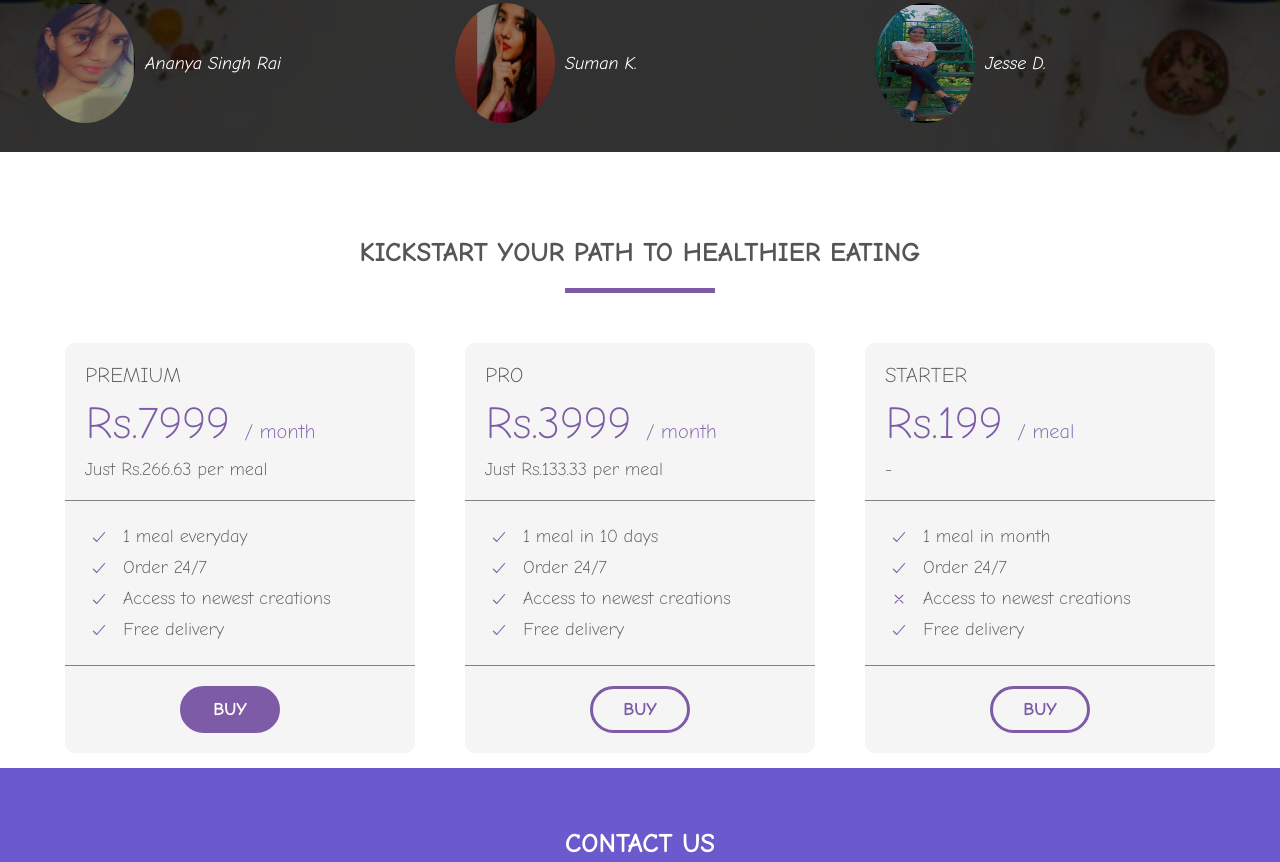
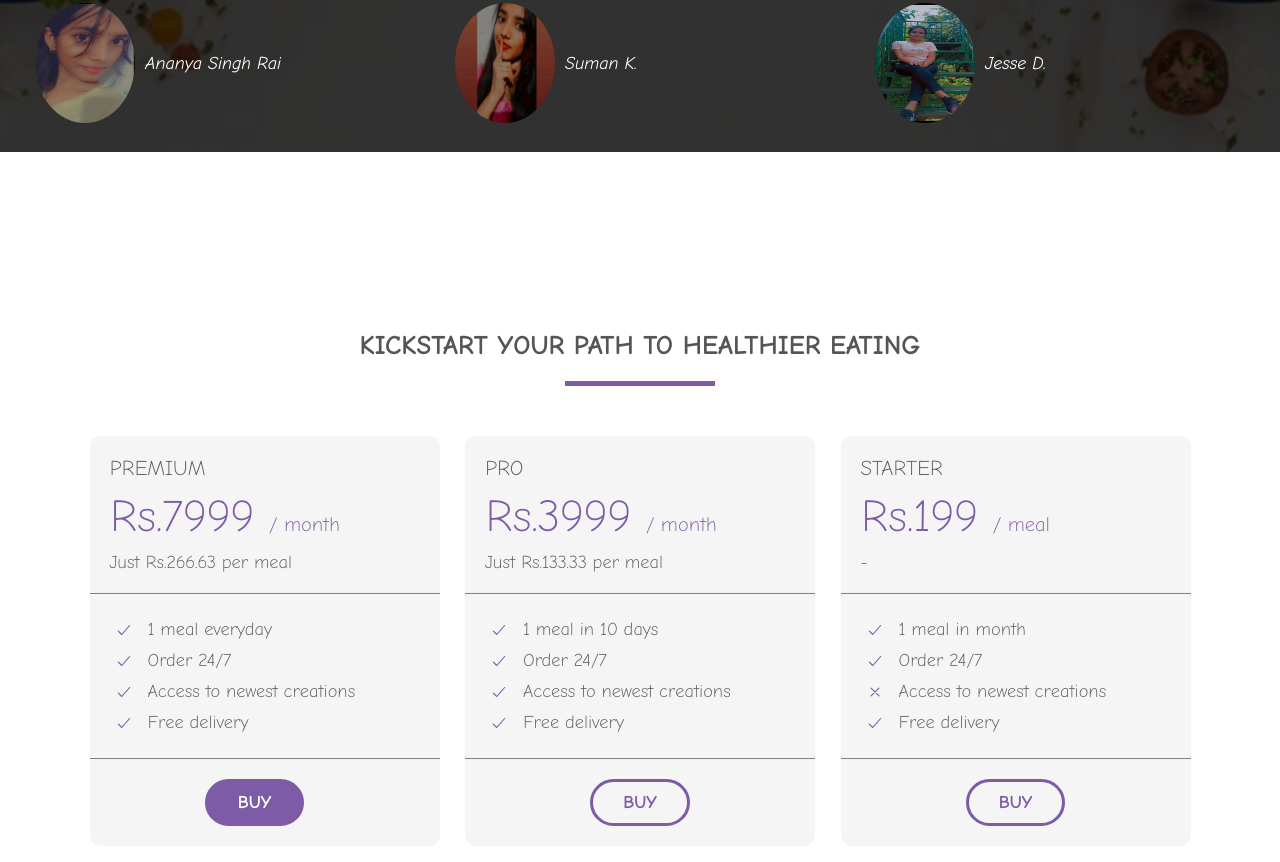
Before and after one commit to Divyanshuky/Food-website, a plain HTML site: page index.html in a window 1280 px wide. Shown: the part 4341-5203 px from the top of the page. Drawn offline with nearby package versions, Linux system fonts and the light colour scheme.

Commit message:
Update index.css

```diff
--- a/Resources/CSS/index.css
+++ b/Resources/CSS/index.css
@@ -342,6 +342,7 @@ nav .row {
 }
 
 .testimonials .testimonial-outer-bg .testimonial-head {
+
     padding: 50px;
     text-transform: uppercase;
     text-align: center;
@@ -398,7 +399,8 @@ nav .row {
 /* Subscription Section */
 
 .subscriptions {
-    padding: 15px;
+    padding: 6rem 5vw;
+
 }
 
 .subscriptions .subs-head {
```
